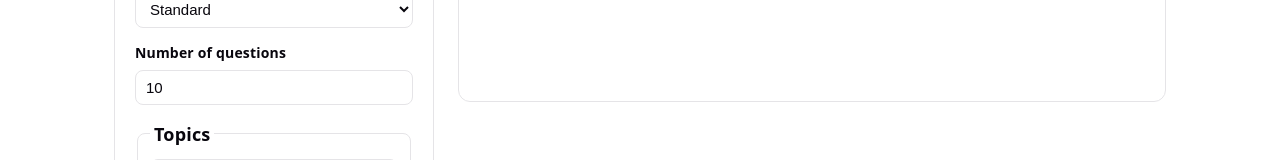
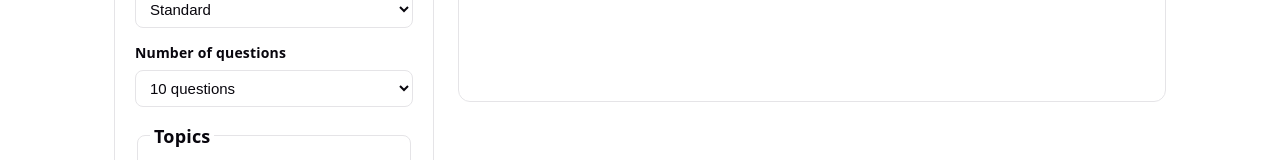
Before and after one commit to jsklabs-works/learn-aid, a React (Vite) app: page / in a window 1280 px wide. Shown: the part 498-658 px from the top of the page. Built offline with nearby package versions, Linux system fonts and the light colour scheme.

Commit message:
Make the number of questions a dropdown
Steps of 5 from 5 to 50 replace the free-text number box, so invalid values
can't be entered. A count from a shared link that isn't a multiple of 5 is
still shown correctly.

Co-Authored-By: Claude Sonnet 5 <noreply@anthropic.com>

```diff
--- a/src/App.tsx
+++ b/src/App.tsx
@@ -13,8 +13,7 @@ import type { Difficulty, Question, Subject, Syllabus } from "./types";
 import { useTheme, type Theme } from "./useTheme";
 
 const OPTION_LETTERS = ["A", "B", "C", "D"];
-const MIN_QUESTIONS = 1;
-const MAX_QUESTIONS = 50;
+const QUESTION_COUNTS = [5, 10, 15, 20, 25, 30, 35, 40, 45, 50];
 const CALCULATOR_MIN_GRADE = 10;
 
 type Mode = "worksheet" | "test";
@@ -306,16 +305,16 @@ function App() {
 
             <label className="field">
               <span>Number of questions</span>
-              <input
-                type="number"
-                min={MIN_QUESTIONS}
-                max={MAX_QUESTIONS}
-                value={count}
-                onChange={(e) => {
-                  const v = Number(e.target.value);
-                  setCount(Number.isNaN(v) ? MIN_QUESTIONS : Math.min(MAX_QUESTIONS, Math.max(MIN_QUESTIONS, v)));
-                }}
-              />
+              <select value={count} onChange={(e) => setCount(Number(e.target.value))}>
+                {(QUESTION_COUNTS.includes(count)
+                  ? QUESTION_COUNTS
+                  : [...QUESTION_COUNTS, count].sort((a, b) => a - b)
+                ).map((n) => (
+                  <option key={n} value={n}>
+                    {n} questions
+                  </option>
+                ))}
+              </select>
             </label>
           </div>
 
```
